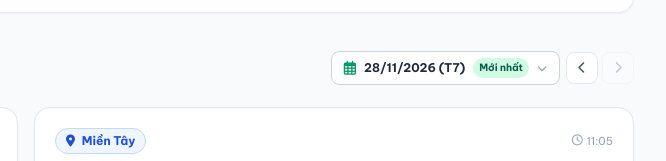
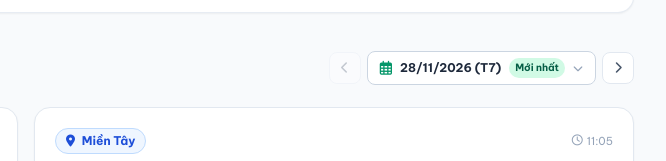
Before and after one commit to vonguyendang/gia-sau-rieng, a plain HTML site: page public/index.html in a window 1280 px wide. Shown: the part 2034-2195 px from the top of the page, 614-1280 px from the left. Drawn offline with nearby package versions, Linux system fonts and the light colour scheme.

Commit message:
fix(ui): cau hinh [<] ben trai la tien ngay, [>] ben phai la lui ngay theo dung yeu cau

```diff
--- a/public/index.html
+++ b/public/index.html
@@ -255,7 +255,12 @@
         </div>
         <!-- BỘ CHỌN & ĐIỀU HƯỚNG NGÀY HIỆN ĐẠI (DẠNG LƯỚI & PHÍM TẮT) -->
         <div class="relative flex items-center gap-1.5 self-start sm:self-auto" id="date-selector-component">
-          <!-- Nút chính mở Popover Lưới Ngày -->
+          <!-- Nút tiến ngày (Nằm bên trái) -->
+          <button id="btn-next-day" type="button" class="w-8 h-8 flex items-center justify-center rounded-lg bg-white hover:bg-emerald-50 text-slate-600 hover:text-emerald-700 border border-slate-200 shadow-xs transition-all disabled:opacity-30 disabled:cursor-not-allowed cursor-pointer" title="Tiến tới ngày sau (ngày mới hơn)">
+            <i class="fa-solid fa-chevron-left text-xs"></i>
+          </button>
+
+          <!-- Nút chính mở Popover Lưới Ngày (Nằm ở giữa) -->
           <div class="relative" id="date-picker-dropdown-container">
             <button id="btn-date-picker-toggle" type="button" class="inline-flex items-center gap-2 px-3 py-1.5 rounded-lg bg-white hover:bg-emerald-50/60 text-slate-800 font-bold text-xs border border-slate-300 shadow-xs hover:border-emerald-600 focus:outline-none focus:ring-2 focus:ring-emerald-700/20 transition-all cursor-pointer">
               <i class="fa-regular fa-calendar-days text-emerald-600 text-sm"></i>
@@ -292,18 +297,10 @@
             </div>
           </div>
 
-          <!-- Nhóm nút điều hướng ngày: Đặt bên phải ô chọn ngày -->
-          <div class="flex items-center gap-1">
-            <!-- Nút lùi ngày (Ngày trước) -->
-            <button id="btn-prev-day" type="button" class="w-8 h-8 flex items-center justify-center rounded-lg bg-white hover:bg-emerald-50 text-slate-600 hover:text-emerald-700 border border-slate-200 shadow-xs transition-all disabled:opacity-30 disabled:cursor-not-allowed cursor-pointer" title="Lùi về ngày trước">
-              <i class="fa-solid fa-chevron-left text-xs"></i>
-            </button>
-
-            <!-- Nút tiến ngày (Ngày sau) -->
-            <button id="btn-next-day" type="button" class="w-8 h-8 flex items-center justify-center rounded-lg bg-white hover:bg-emerald-50 text-slate-600 hover:text-emerald-700 border border-slate-200 shadow-xs transition-all disabled:opacity-30 disabled:cursor-not-allowed cursor-pointer" title="Tiến tới ngày sau">
-              <i class="fa-solid fa-chevron-right text-xs"></i>
-            </button>
-          </div>
+          <!-- Nút lùi ngày (Nằm bên phải) -->
+          <button id="btn-prev-day" type="button" class="w-8 h-8 flex items-center justify-center rounded-lg bg-white hover:bg-emerald-50 text-slate-600 hover:text-emerald-700 border border-slate-200 shadow-xs transition-all disabled:opacity-30 disabled:cursor-not-allowed cursor-pointer" title="Lùi về ngày trước (ngày cũ hơn)">
+            <i class="fa-solid fa-chevron-right text-xs"></i>
+          </button>
         </div>
       </div>
 
```
